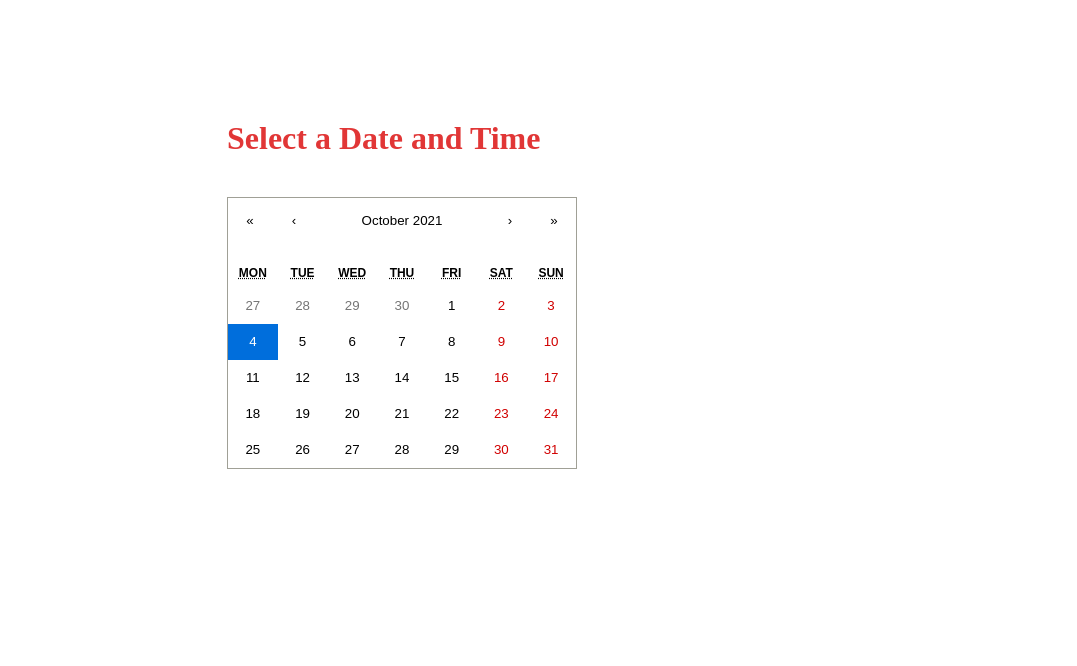
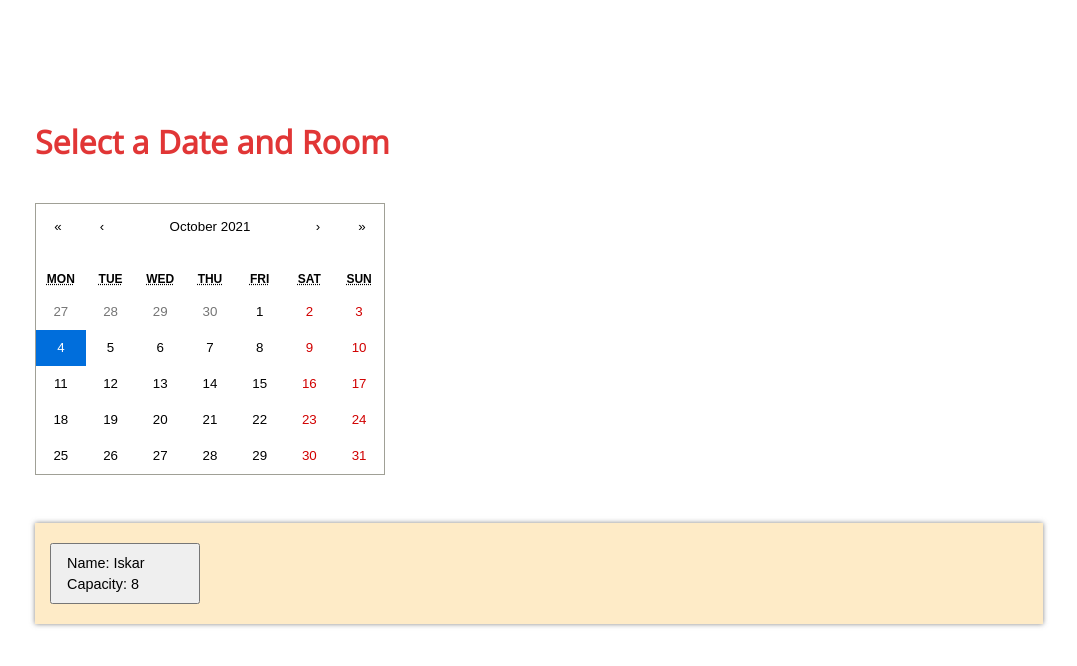
Before and after one commit to dbegogow/Meeting-Scheduling-Application, a React (Create React App) app in the folder client/meeting-scheduling-application/: page / in a window 1280 px wide. Shown: the top 666 px of the page, without its empty margins (101-1178 px from the left). Built offline with nearby package versions, Linux system fonts and the light colour scheme.

Commit message:
Implement rooms container styles

```diff
--- a/client/meeting-scheduling-application/src/App.js
+++ b/client/meeting-scheduling-application/src/App.js
@@ -1,10 +1,14 @@
 import ScheduleCalendar from './components/ScheduleCalendar';
+import Room from './components/Room';
 
 const App = () => {
     return (
         <div className="app">
-            <h1>Select a Date and Time</h1>
+            <h1>Select a Date and Room</h1>
             <ScheduleCalendar />
+            <div className="rooms-container">
+                <Room></Room>
+            </div>
         </div>
     );
 };
--- /dev/null
+++ b/client/meeting-scheduling-application/src/components/Room.js
@@ -0,0 +1,11 @@
+
+const Room = () => {
+    return (
+        <button>
+            <span>Name: Iskar</span>
+            <span>Capacity: 8</span>
+        </button>
+    );
+};
+
+export default Room;
--- a/client/meeting-scheduling-application/src/index.css
+++ b/client/meeting-scheduling-application/src/index.css
@@ -1,5 +1,8 @@
+@import url('https://fonts.googleapis.com/css2?family=Open+Sans&display=swap');
+
 html {
     scroll-behavior: smooth;
+    font-family: 'Open Sans', sans-serif;
 }
 
 * {
@@ -7,11 +10,34 @@ html {
 }
 
 .app {
-    margin-top: 15vh;
-    margin-left: 25vw;
+    margin: 15vh 10vw;
 }
 
 .app h1 {
     margin-bottom: 5vh;
     color: #E13636;
 }
+
+.rooms-container {
+    background: #FEEBC7;
+    margin-top: 6vh;
+    box-shadow: 0px 0px 5px 0px rgba(94,94,94,0.75);
+    -webkit-box-shadow: 0px 0px 5px 0px rgba(94,94,94,0.75);
+    -moz-box-shadow: 0px 0px 5px 0px rgba(94,94,94,0.75);
+    padding: 20px 15px;
+    display: grid;
+    grid-template-columns: repeat(6, 1fr);
+    row-gap: 10px;
+}
+
+.rooms-container button {
+    display: flex;
+    flex-direction: column;
+    width: 150px;
+    padding: 10px 15px;
+    font-size: 0.9rem;;
+}
+
+.rooms-container button span:first-child {
+    margin-bottom: 5px;
+}
```
